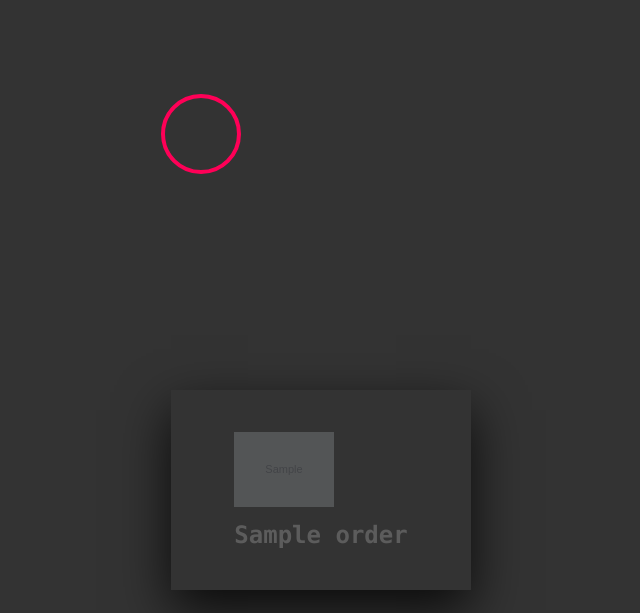
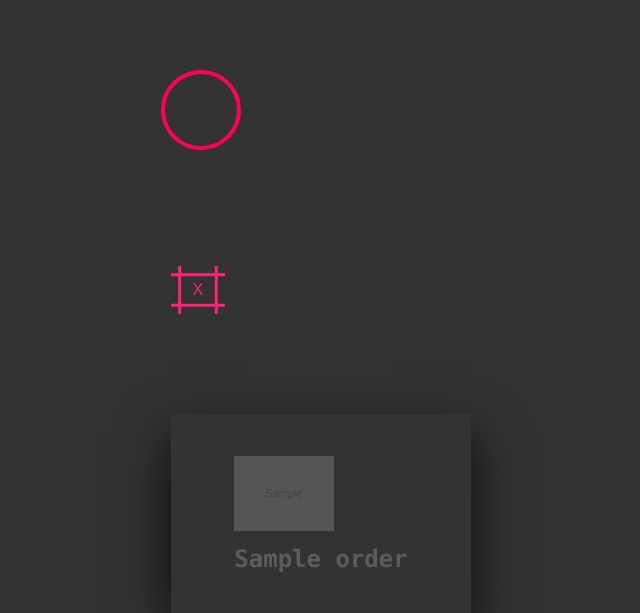
Before and after one commit to Alladan04/rip, a Django app: template myproject/templates/orders.html in a window 1280 px wide. Shown: the top 613 px of the page, without its empty margins (339-979 px from the left). Run offline with Django 4.2, Linux system fonts and the light colour scheme; the template is opened without the code that fills it: most values are stand-ins (such as "Sample title", 1, 10 or a date in 2020); grey boxes marked "Sample" are stand-in pictures.

Commit message:
added delete_button

```diff
--- a/myproject/app/models.py
+++ b/myproject/app/models.py
@@ -19,8 +19,8 @@ class OperationRequest(models.Model):
 
 class Operation(models.Model):
     name = models.CharField(max_length=30, blank=True, null=True)
-    status = models.TextField(blank=True, null=True)  # This field type is a guess.
-    type = models.TextField(blank=True, null=True)  # This field type is a guess.
+    status = models.CharField(max_length =30, blank=True, null=True)  # This field type is a guess.
+    type = models.CharField(max_length = 30, blank=True, null=True)  # This field type is a guess.
     price = models.FloatField(blank=True, null=True)  # This field type is a guess.
     description = models.TextField(blank=True, null=True)
     img_src = models.TextField(blank = True, null = True)
--- a/myproject/myproject/urls.py
+++ b/myproject/myproject/urls.py
@@ -23,6 +23,7 @@ urlpatterns = [
     path('admin/', admin.site.urls),
     path('', views.GetOrders, name = 'basic_url'),
     path('order/<int:id>/', views.GetOrder, name='order_url'),
+    path ('delete/<int:id>/', views.DeleteOrder, name = 'delete_url')
     #path('sendText',views.sendText, name = 'sendText'),
     #path('sendInfo', views.Filter, name = 'sendInfo')
 ]
--- a/myproject/static/css/orders.css
+++ b/myproject/static/css/orders.css
@@ -153,3 +153,41 @@ body{
   opacity: 0;
   z-index: -1;
 }
+
+
+
+/* CSS */
+.button-89 {
+  --b: 3px;   /* border thickness */
+  --s: .45em; /* size of the corner */
+  --color: #ff2377;
+
+  padding: calc(.5em + var(--s)) calc(.9em + var(--s));
+  color: var(--color);
+  --_p: var(--s);
+  background:
+    conic-gradient(from 90deg at var(--b) var(--b),#0000 90deg,var(--color) 0)
+    var(--_p) var(--_p)/calc(100% - var(--b) - 2*var(--_p)) calc(100% - var(--b) - 2*var(--_p));
+  transition: .3s linear, color 0s, background-color 0s;
+  outline: var(--b) solid #0000;
+  outline-offset: .6em;
+  font-size: 16px;
+
+  border: 0;
+
+  user-select: none;
+  -webkit-user-select: none;
+  touch-action: manipulation;
+}
+
+.button-89:hover,
+.button-89:focus-visible{
+  --_p: 0px;
+  outline-color: var(--color);
+  outline-offset: .05em;
+}
+
+.button-89:active {
+  background: var(--color);
+  color: #fff;
+}
--- a/myproject/templates/order.html
+++ b/myproject/templates/order.html
@@ -9,7 +9,7 @@
   <div class="card">
     <div class="card__name">
       <div class="icon">
-        <a href="#"><i class="fa fa-arrow-left"></i></a>
+        <a href="http://0.0.0.0:8080/"><i class="fa fa-arrow-left"></i></a>
         <link rel="stylesheet" href="https://cdnjs.cloudflare.com/ajax/libs/font-awesome/6.0.0-beta3/css/all.min.css">
       </div>
 
--- a/myproject/templates/orders.html
+++ b/myproject/templates/orders.html
@@ -45,13 +45,17 @@
         <div class="row">
       {% endif %}
       <div class="card">
+        <button class="button-89" role="button" formaction = 'delete_url order.id' formmethod = 'post'>X</button>
           <div class="face face1">
+            <!-- HTML !-->
               <div class="content">
                   <img src={{order.img_src}}>
                   <h3>{{order.name}}</h3>
+
               </div>
           </div>
           <div class="face face2">
+
               <div class="content">
                   <p>Тип операции: {{order.type}}</p>
                       <a href="{% url 'order_url' order.id %}">Подробнее</a>
```
Also changed, not shown: myproject/app/views.py (+5 -2 lines).
